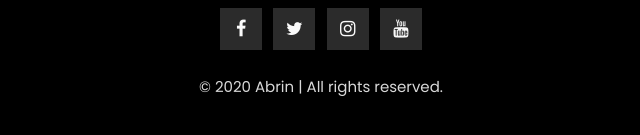
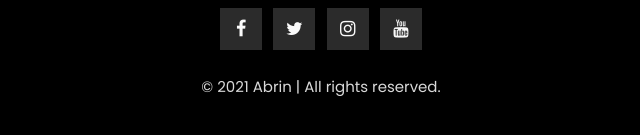
Before and after one commit to abruu/abruPro, a plain HTML site: page index.html in a window 1280 px wide. Shown: the part 3110-3245 px from the top of the page, 319-959 px from the left. Drawn offline with Linux system fonts and the light colour scheme.

Commit message:
DATE CHNAGED

```diff
--- a/index.html
+++ b/index.html
@@ -441,7 +441,7 @@
                         <i class="fa fa-youtube"></i>
                     </a>
                 </div>
-                <p>&copy; 2020 Abrin | All rights reserved.</p>
+                <p>&copy; 2021 Abrin | All rights reserved.</p>
             </div><!--.container-->
         </footer>
         <!--End Footer-->
@@ -483,5 +483,5 @@
 
     </body>
 
-<!-- Mirrored from morgan-avab.netlify.app/ by HTTrack Website Copier/3.x [XR&CO'2014], Fri, 28 Aug 2020 06:28:29 GMT -->
+
 </html>
```
